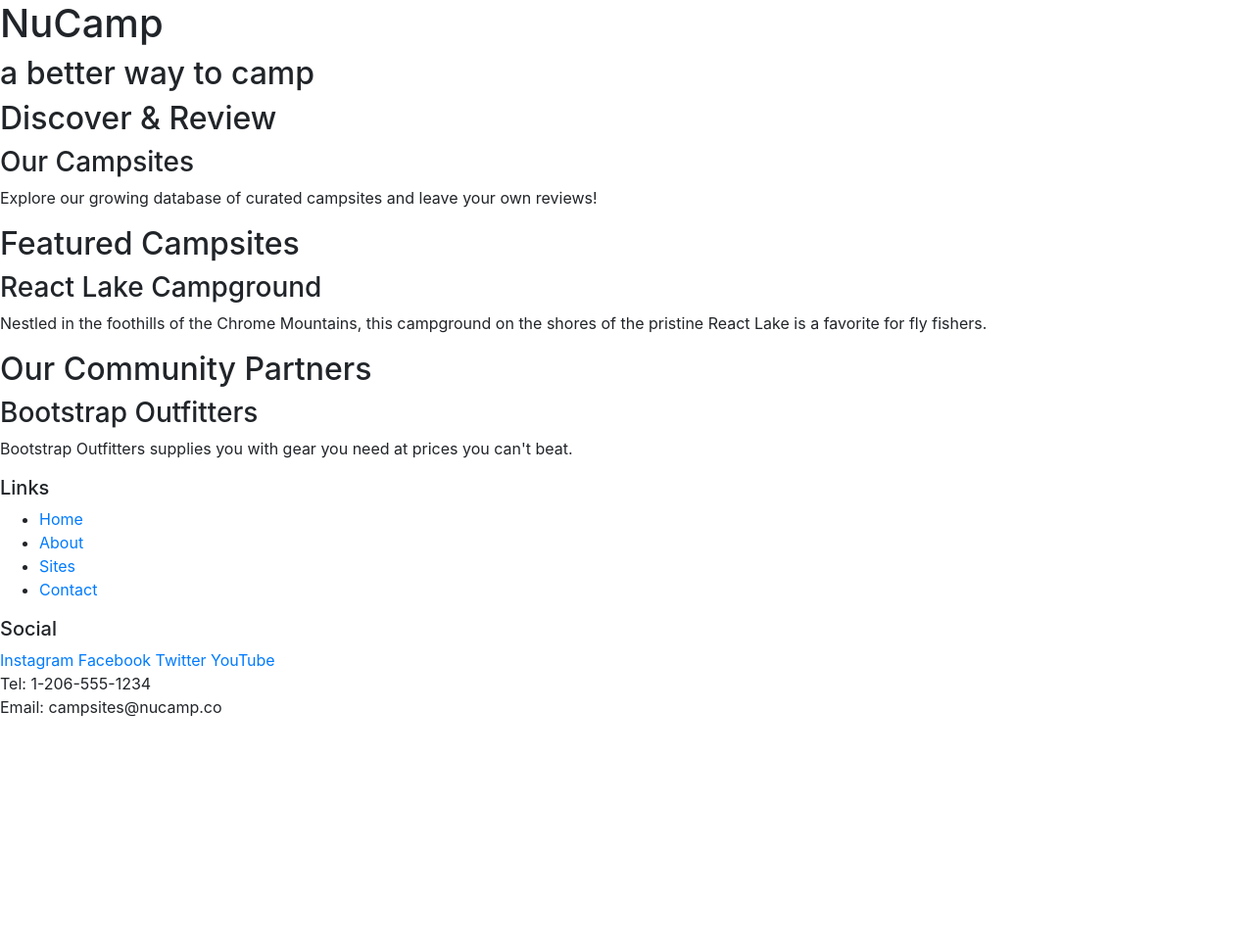
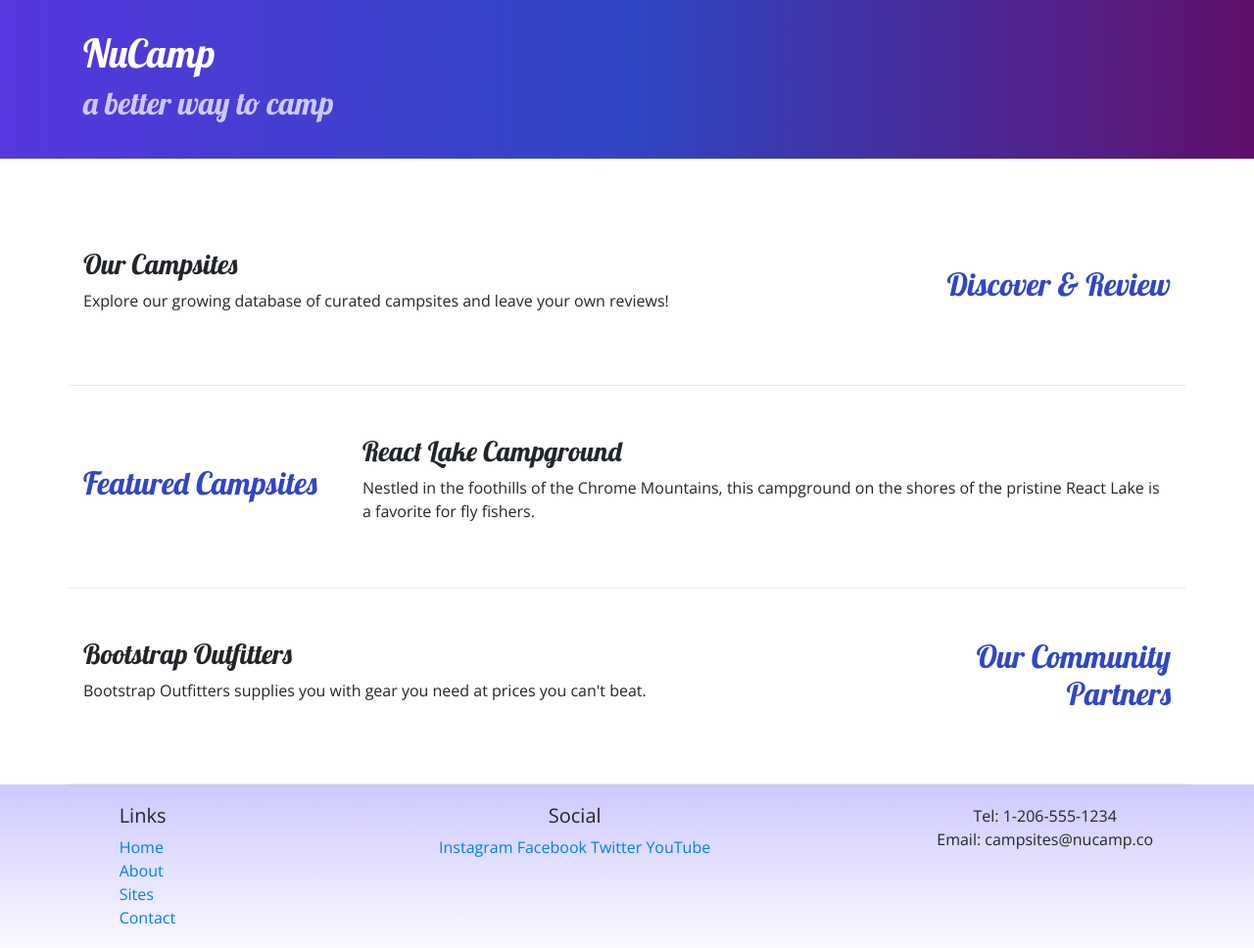
Before and after one commit to Scribeguru/nucamp-campground, a website: page index.html in a window 1280 px wide. Shown: the whole page at 98% size. Before the commit the page ends 800 px from the top, so only its background shows below. Drawn offline with nearby package versions, Linux system fonts and the light colour scheme.

Commit message:
Full structute implementation

```diff
--- /dev/null
+++ b/css/styles.css
@@ -0,0 +1,32 @@
+body {
+    font-family: "Open Sans", sans-serif;
+}
+
+h1,h2,h3 {
+    font-family: "Lobster", cursive;
+}
+
+h2 {
+    color: #3046c5;
+}
+
+header h2 {
+    color: #cec8ff;
+}
+
+footer {
+    background-image: linear-gradient(#cec8ff, white);
+    padding: 20px 0;
+}
+
+.jumbotron {
+    padding: 30px;
+    background-image: linear-gradient(to right, #5637dd, #3046c5, #60106b);
+    color: white;
+}
+
+.row-content {
+    padding: 50px 0;
+    border-bottom: 1px ridge #e6e3e3cc;
+    min-height: 200px;
+}
--- a/index.html
+++ b/index.html
@@ -6,56 +6,78 @@
     <meta name="viewport" content="width=device-width,
     initial-scale=1">
     <link rel="stylesheet" href="node_modules/bootstrap/dist/css/bootstrap.min.css">
+    <link rel="stylesheet" href="https://fonts.googleapis.com/css?family=Lobster|Open+Sans">
+    <link rel="stylesheet" href="css/styles.css">
+
     <title>NuCamp: A Better Way To Camp</title>
 </head>
 
 <body>
 
-    <header>
-        <div>
+    <header class="jumbotron jumbotron-fluid">
+        <div class="container">
+            <div class="row">
+                <div class="col">
                     <h1>NuCamp</h1>
                     <h2>a better way to camp</h2>
                 </div>
+            </div>
+        </div>
     </header>
-
-    <div>
-        <h2>Discover & Review</h2>
+    <div class="container">
+        <div class="row row-content align-items-center">
+            <div class="col-sm-4 order-sm-last col-md-3">
+                <h2 class="text-sm-right">Discover & Review</h2>
+            </div>
+            <div class="col">
                 <h3>Our Campsites</h3>
                 <p>Explore our growing database of curated campsites and leave your own reviews!</p>
             </div>
+        </div>
 
-    <div>
+        <div class="row row-content align-items-center">
+            <div class="col-sm-4 col-md-3">
                 <h2>Featured Campsites</h2>
+            </div>
+            <div class="col">
                 <h3>React Lake Campground</h3>
                 <p>Nestled in the foothills of the Chrome Mountains, this campground on the shores of the pristine React Lake is a favorite for fly fishers.</p>
             </div>
+        </div>
 
-    <div>
-        <h2>Our Community Partners</h2>
+            <div class="row row-content align-column-center">
+                <div class="col-sm-4 order-sm-last col-md-3">
+                    <h2 class="text-sm-right">Our Community Partners</h2>
+                </div>
+                <div class="col">
                     <h3>Bootstrap Outfitters</h3>
                     <p>Bootstrap Outfitters supplies you with gear you need at prices you can't beat.</p>
                 </div>
+            </div>
+        </div>
 
-    <footer>
-        <div>
+        <footer class="container-fluid">
+            <div class="row">
+                <div class="col-4 col-sm-2 offset-1">
                     <h5>Links</h5>
-            <ul>
+                    <ul class="list-unstyled">
                         <li><a href="#">Home</a></li>
                         <li><a href="#">About</a></li>
                         <li><a href="#">Sites</a></li>
                         <li><a href="#">Contact</a></li>
                     </ul>
                 </div>
-        <div>
+                <div class="col-6 col-sm-5 text-center">
                     <h5>Social</h5>
                     <a href="http://instagram.com/">Instagram</a>
                     <a href="http://facebook.com/">Facebook</a>
                     <a href="http://twitter.com/">Twitter</a>
                     <a href="http://youtube.com/">YouTube</a>
                 </div>
-        <div>
+                <div class="col-sm-4 text-center">
                     Tel: 1-206-555-1234<br />
                     Email: campsites@nucamp.co
+                </div>
             </div>
         </footer>
     <script src="node_modules/jquery/dist/jquery.slim.min.js"></script>
```
Lines whose indentation alone changed are shown as unchanged.
